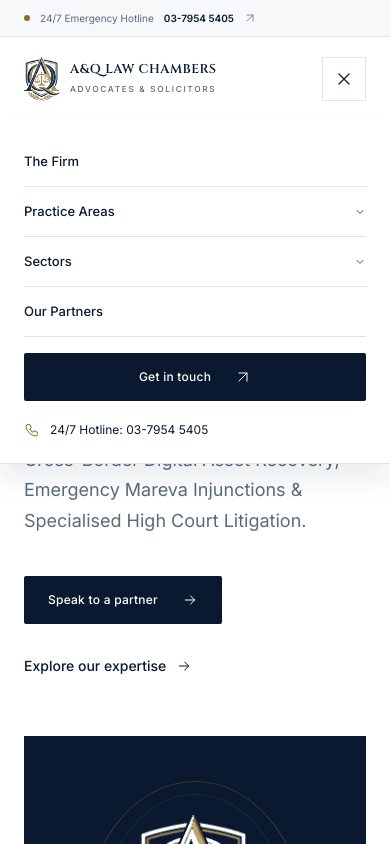
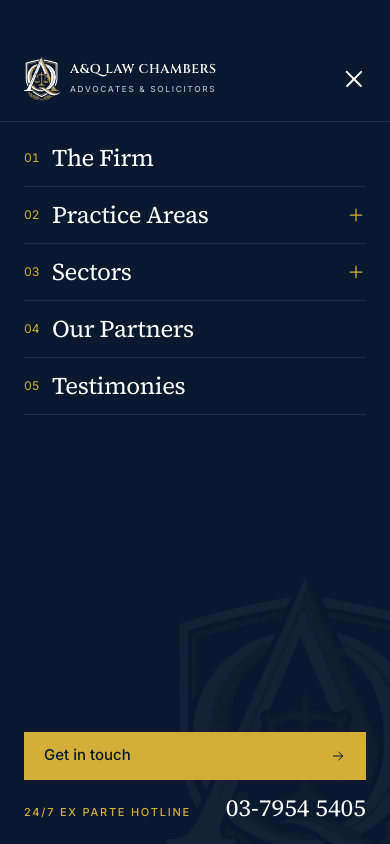
Before and after one commit to HaziqHaiqal/AQ-Law-Chambers, a Next.js app: page / in a window 390 px wide. Both pictures are taken after a click on the button "Open menu". Shown: the top 844 px of the page. Built offline with nearby package versions, Linux system fonts and the light colour scheme.

Commit message:
feat: implement mobile menu for responsive navigation and update footer contact details

```diff
--- a/src/app/globals.css
+++ b/src/app/globals.css
@@ -105,7 +105,6 @@ summary::-webkit-details-marker {
 .navigation-contact {
   margin-left: 4px;
 }
-.mobile-nav-hotline,
 .mobile-menu-trigger {
   display: none;
 }
@@ -274,7 +273,8 @@ summary::-webkit-details-marker {
   }
 }
 
-/* ---------- Responsive navigation ---------- */
+/* ---------- Responsive navigation ----------
+   Below 1200px the desktop navigation is replaced by the full-screen menu (mobile-menu.tsx). */
 @media (max-width: 1199px) {
   .mobile-menu-trigger {
     display: grid;
@@ -282,48 +282,107 @@ summary::-webkit-details-marker {
   .site-navigation {
     display: none;
   }
-  .site-navigation.is-open {
+}
+
+.mobile-menu {
+  visibility: hidden;
+  opacity: 0;
+  transition:
+    opacity 300ms ease,
+    visibility 0s linear 300ms;
+}
+.mobile-menu.is-open {
+  visibility: visible;
+  opacity: 1;
+  transition: opacity 300ms ease;
+}
+/* Hamburger: two lines (the lower one shorter) that rotate into an X. */
+.menu-toggle-icon {
+  position: relative;
   display: block;
+  width: 22px;
+  height: 14px;
+}
+.menu-toggle-icon > span {
   position: absolute;
-    top: 100%;
-    left: 0;
   right: 0;
-    max-height: calc(100dvh - 100px);
-    overflow-y: auto;
-    padding: 16px 24px 24px;
-    border-bottom: 1px solid var(--color-line);
-    background: #fff;
-    box-shadow: 0 16px 24px rgb(10 25 47 / 8%);
+  height: 1.5px;
+  border-radius: 2px;
+  background: currentColor;
+  transition:
+    top 250ms cubic-bezier(0.2, 0.7, 0.2, 1) 150ms,
+    width 250ms ease 150ms,
+    transform 250ms cubic-bezier(0.2, 0.7, 0.2, 1);
 }
-  .navigation-list {
-    display: block;
+.menu-toggle-icon > span:first-child {
+  top: 2px;
+  width: 22px;
 }
-  .navigation-list > li {
-    border-bottom: 1px solid var(--color-line);
+.menu-toggle-icon > span:last-child {
+  top: 10.5px;
+  width: 14px;
 }
-  .nav-link {
-    min-height: 49px;
-    font-size: 13px;
+.mobile-menu-trigger:hover .menu-toggle-icon > span:last-child {
+  width: 22px;
 }
-  .nav-dropdown-panel {
-    position: static;
-    width: auto;
-    border: 0;
-    padding: 12px 16px 16px;
-    box-shadow: none;
-    background: var(--color-mist);
+/* Open: lines meet in the middle first, then rotate. */
+.menu-toggle-icon.is-open > span {
+  top: 6.25px;
+  width: 22px;
+  transition:
+    top 250ms cubic-bezier(0.2, 0.7, 0.2, 1),
+    width 250ms ease,
+    transform 250ms cubic-bezier(0.2, 0.7, 0.2, 1) 200ms;
 }
-  .navigation-list > .navigation-contact {
-    margin: 16px 0 0;
-    border: 0;
+.menu-toggle-icon.is-open > span:first-child {
+  transform: rotate(45deg);
 }
-  .mobile-nav-hotline {
-    display: flex;
-    gap: 10px;
-    align-items: center;
-    margin-top: 20px;
-    font-size: 12px;
+.menu-toggle-icon.is-open > span:last-child {
+  transform: rotate(-45deg);
 }
+.site-header:has(.menu-toggle-icon.is-open) .mobile-menu-trigger {
+  color: #fff;
+}
+
+/* Compact row sizing so the whole menu fits one screen; tightened further on short phones. */
+.mobile-menu .menu-row {
+  min-height: 56px;
+  padding-block: 12px;
+}
+.mobile-menu .menu-label {
+  font-size: 1.5rem;
+}
+@media (max-height: 700px) {
+  .mobile-menu .menu-row {
+    min-height: 48px;
+    padding-block: 9px;
+  }
+  .mobile-menu .menu-label {
+    font-size: 1.3rem;
+  }
+}
+@media (max-height: 660px) {
+  .mobile-menu .menu-row {
+    min-height: 44px;
+    padding-block: 7px;
+  }
+  .mobile-menu .menu-label {
+    font-size: 1.2rem;
+  }
+}
+
+/* Items rise in one after another as the menu opens. */
+.mobile-menu .menu-item {
+  opacity: 0;
+  transform: translateY(16px);
+  transition:
+    opacity 450ms ease,
+    transform 600ms cubic-bezier(0.2, 0.7, 0.2, 1);
+}
+.mobile-menu.is-open .menu-item {
+  opacity: 1;
+  transform: none;
+  transition-delay: calc(120ms + var(--i, 0) * 60ms);
 }
 
 @media (max-width: 639px) {
--- a/src/components/footer.tsx
+++ b/src/components/footer.tsx
@@ -1,5 +1,5 @@
 import { firm } from "@/content/site";
-import { ArrowUpRight } from "./icons";
+import { ArrowUpRight, Phone } from "./icons";
 import { BrandMark, Container } from "./ui";
 
 const links = [
@@ -11,86 +11,82 @@ const links = [
   { label: "Contact", href: "#contact" },
 ];
 
-const headingClass = "text-xs font-medium uppercase tracking-[0.16em] text-gold-ink";
+const headingClass = "text-[11px] font-medium uppercase tracking-[0.16em] text-gold";
+const linkClass = "text-white/90 transition-colors hover:text-gold";
 
 export function Footer() {
   return (
-    <footer className="border-t border-line bg-mist">
-      <Container className="pt-16 sm:pt-20">
-        <div className="grid gap-12 sm:grid-cols-2 lg:grid-cols-[1.4fr_1fr_1fr_1fr] lg:gap-12">
-          <div className="sm:col-span-2 lg:col-span-1">
+    <footer className="bg-navy text-sm text-slate-light">
+      <Container>
+        <div className="grid gap-8 py-10 sm:grid-cols-2 sm:gap-10 lg:grid-cols-[1.3fr_1fr_1fr] lg:gap-14 lg:py-12">
+          {/* Brand and address */}
+          <div>
             <a href="#top" aria-label={`${firm.name} home`} className="inline-block">
-              <BrandMark />
+              <BrandMark light />
             </a>
-            <p className="mt-6 max-w-[260px] text-[15px] leading-[1.75] text-slate">
-              Clear thinking. Considered counsel. When it matters most.
-            </p>
+            <address className="mt-5 max-w-[17rem] not-italic leading-[1.7]">{firm.address.join(", ")}</address>
+            <a
+              href={firm.mapsUrl}
+              target="_blank"
+              rel="noreferrer"
+              className={`mt-2 inline-flex items-center gap-1.5 font-medium ${linkClass}`}
+            >
+              View location
+              <ArrowUpRight className="size-3.5 text-gold" />
+              <span className="sr-only"> (opens in a new tab)</span>
+            </a>
           </div>
 
-          <div>
+          {/* Site links — hidden on phones, where the menu already offers them. */}
+          <nav aria-label="Footer" className="hidden sm:block">
             <h3 className={headingClass}>Explore</h3>
-            <ul className="mt-5 grid gap-3 text-[15px]">
+            <ul className="mt-4 grid grid-cols-2 gap-x-6 gap-y-2.5">
               {links.map((link) => (
                 <li key={link.href}>
-                  <a href={link.href} className="transition-colors hover:text-gold-ink">
+                  <a href={link.href} className={linkClass}>
                     {link.label}
                   </a>
                 </li>
               ))}
             </ul>
-          </div>
+          </nav>
 
+          {/* Contact */}
           <div>
-            <h3 className={headingClass}>Our chambers</h3>
-            <address className="mt-5 text-[15px] not-italic leading-[1.75] text-slate">
-              {firm.address.map((line) => (
-                <span key={line} className="block">
-                  {line}
-                </span>
-              ))}
-            </address>
-            <a
-              href={firm.mapsUrl}
-              target="_blank"
-              rel="noreferrer"
-              className="mt-3 inline-flex items-center gap-2 text-sm font-medium transition-colors hover:text-gold-ink"
-            >
-              View location
-              <ArrowUpRight className="size-3.5 text-gold-ink" />
-              <span className="sr-only"> (opens in a new tab)</span>
-            </a>
-          </div>
-
-          <div>
-            <h3 className={headingClass}>Get in touch</h3>
-            <ul className="mt-5 grid gap-3 text-[15px]">
-              <li>
-                <a href={`tel:${firm.phoneTel}`} className="transition-colors hover:text-gold-ink">
-                  Tel: {firm.phone}
+            <h3 className={headingClass}>Contact</h3>
+            <dl className="mt-4 grid grid-cols-[2.75rem_minmax(0,1fr)] gap-x-3 gap-y-2.5">
+              <dt>Tel</dt>
+              <dd>
+                <a href={`tel:${firm.phoneTel}`} className={linkClass}>
+                  {firm.phone}
                 </a>
-              </li>
-              <li className="text-slate">Fax: {firm.fax}</li>
-              <li>
-                <a href={`mailto:${firm.email}`} className="break-all transition-colors hover:text-gold-ink">
+              </dd>
+              <dt>Fax</dt>
+              <dd className="text-white/90">{firm.fax}</dd>
+              <dt>Email</dt>
+              <dd className="break-words">
+                <a href={`mailto:${firm.email}`} className={linkClass}>
                   {firm.email}
                 </a>
-              </li>
-              <li className="text-sm text-slate">24/7 Ex Parte Injunction Hotline</li>
-            </ul>
+              </dd>
+            </dl>
+            <a
+              href={`tel:${firm.hotlineTel}`}
+              className="mt-5 inline-flex items-center gap-2.5 font-medium text-gold transition-colors hover:text-white"
+            >
+              <Phone className="size-4" />
+              24/7 Ex Parte Hotline · {firm.hotline}
+            </a>
           </div>
         </div>
 
-        {/* Bottom-right is left clear for the floating back-to-top button. */}
-        <div className="mt-14 border-t border-line pb-24 pt-6 sm:pb-14">
-          <div className="grid max-w-3xl gap-2 text-[13px] leading-[1.7] text-slate">
-            <p>
-              © {new Date().getFullYear()} A&amp;Q Law Chambers (Advocates &amp; Solicitors). All rights reserved.
-            </p>
-            <p>
-              The information on this website is for general purposes only and does not constitute legal advice. No
-              lawyer–client relationship is created by accessing this website or contacting the firm through it.
-            </p>
-          </div>
+        {/* Legal. Right padding keeps the text clear of the floating back-to-top button. */}
+        <div className="grid gap-1.5 border-t border-white/10 py-5 pr-16 text-xs leading-[1.7] text-slate-light/80 sm:pr-20 lg:grid-cols-[auto_minmax(0,42rem)] lg:justify-between lg:gap-12">
+          <p>© {new Date().getFullYear()} A&amp;Q Law Chambers (Advocates &amp; Solicitors). All rights reserved.</p>
+          <p>
+            The information on this website is for general purposes only and does not constitute legal advice. No
+            lawyer–client relationship is created by accessing this website or contacting the firm through it.
+          </p>
         </div>
       </Container>
     </footer>
--- a/src/components/header.tsx
+++ b/src/components/header.tsx
@@ -2,7 +2,8 @@
 
 import { useEffect, useRef, useState } from "react";
 import { firm, nav, practiceAreas, sectors } from "@/content/site";
-import { ArrowUpRight, ChevronDown, Close, Menu, Phone } from "./icons";
+import { ArrowUpRight, ChevronDown } from "./icons";
+import { MobileMenu } from "./mobile-menu";
 import { BrandMark, Container, buttonStyles } from "./ui";
 
 const menus = [
@@ -21,12 +22,16 @@ const menus = [
 export function Header() {
   const [open, setOpen] = useState(false);
   const [activeMenu, setActiveMenu] = useState<string | null>(null);
+  // Where the header ends on screen; the open menu starts just below it.
+  const [menuOffset, setMenuOffset] = useState(0);
   const header = useRef<HTMLElement>(null);
+  const mobileMenu = useRef<HTMLDivElement>(null);
   const mobileTrigger = useRef<HTMLButtonElement>(null);
 
   useEffect(() => {
     const onPointer = (event: PointerEvent) => {
-      if (!header.current?.contains(event.target as Node)) {
+      const target = event.target as Node;
+      if (!header.current?.contains(target) && !mobileMenu.current?.contains(target)) {
         setOpen(false);
         setActiveMenu(null);
       }
@@ -57,6 +62,14 @@ export function Header() {
       document.removeEventListener("keydown", onKey);
     };
   }, [open, activeMenu]);
+
+  // Stop the page scrolling behind the open mobile menu.
+  useEffect(() => {
+    document.documentElement.style.overflow = open ? "hidden" : "";
+    return () => {
+      document.documentElement.style.overflow = "";
+    };
+  }, [open]);
 
   function closeNavigation() {
     setOpen(false);
@@ -89,7 +102,9 @@ export function Header() {
       </div>
       <header
         ref={header}
-        className="site-header sticky top-0 z-50 border-b border-line bg-white/95 backdrop-blur-xl"
+        className={`site-header sticky top-0 border-b backdrop-blur-xl transition-colors duration-300 ${
+          open ? "z-[70] border-white/10 bg-navy" : "z-50 border-line bg-white/95"
+        }`}
       >
         <Container className="flex h-[84px] items-center justify-between gap-6">
           <a
@@ -98,12 +113,12 @@ export function Header() {
             className="shrink-0"
             onClick={closeNavigation}
           >
-            <BrandMark />
+            <BrandMark light={open} />
           </a>
           <nav
             id="primary-navigation"
             aria-label="Primary"
-            className={`site-navigation ${open ? "is-open" : ""}`}
+            className="site-navigation"
           >
             <ul className="navigation-list">
               <li>
@@ -186,27 +201,30 @@ export function Header() {
                 </a>
               </li>
             </ul>
-            <a href={`tel:${firm.hotlineTel}`} className="mobile-nav-hotline">
-              <Phone className="size-4 text-gold-ink" />
-              24/7 Hotline: {firm.hotline}
-            </a>
           </nav>
           <button
             ref={mobileTrigger}
+            id="mobile-menu-toggle"
             type="button"
-            className="mobile-menu-trigger grid size-11 place-items-center border border-line"
-            aria-label={open ? "Close navigation" : "Open navigation"}
+            className="mobile-menu-trigger -mr-2.5 size-11 place-items-center"
+            aria-label={open ? "Close menu" : "Open menu"}
             aria-expanded={open}
-            aria-controls="primary-navigation"
+            aria-controls="mobile-menu"
             onClick={() => {
+              if (!open) setMenuOffset(Math.max(0, header.current?.getBoundingClientRect().bottom ?? 0));
               setOpen(!open);
               setActiveMenu(null);
             }}
           >
-            {open ? <Close className="size-5" /> : <Menu className="size-5" />}
+            {/* Two lines that rotate into an X when the menu opens. */}
+            <span aria-hidden="true" className={`menu-toggle-icon ${open ? "is-open" : ""}`}>
+              <span />
+              <span />
+            </span>
           </button>
         </Container>
       </header>
+      <MobileMenu ref={mobileMenu} open={open} offsetTop={menuOffset} onClose={closeNavigation} />
     </>
   );
 }
--- a/src/components/hero.tsx
+++ b/src/components/hero.tsx
@@ -37,14 +37,18 @@ export function Hero() {
               <Fragment key={li}>
                 {li > 0 && <br />}
                 {line.map((word, wi) => {
-                  const position = headline.slice(0, li).reduce((n, l) => n + l.length, 0) + wi;
+                  const position =
+                    headline.slice(0, li).reduce((n, l) => n + l.length, 0) +
+                    wi;
                   const delay = 120 + position * 70;
                   return (
                     <Fragment key={word.text}>
                       {wi > 0 && " "}
                       <span className="word-mask whitespace-nowrap">
                         <span
-                          className={word.em ? "italic text-gold-ink" : undefined}
+                          className={
+                            word.em ? "italic text-gold-ink" : undefined
+                          }
                           style={{ animationDelay: `${delay}ms` }}
                         >
                           {word.text}
@@ -57,8 +61,8 @@ export function Hero() {
             ))}
           </h1>
           <p className="mt-7 max-w-[32rem] text-lg leading-[1.7] text-slate">
-            Cross-Border Digital Asset Recovery, Emergency Mareva Injunctions
-            &amp; Specialised High Court Litigation.
+            Specialised in cross-border asset recovery, emergency asset
+            freezing, and complex commercial litigation.
           </p>
           <div className="mt-10 flex flex-wrap items-center gap-x-8 gap-y-5">
             <a href="#contact" className={buttonStyles.primary}>
@@ -78,7 +82,11 @@ export function Hero() {
         <div className="hero-art relative isolate flex min-h-[500px] flex-col overflow-hidden bg-navy text-white lg:min-h-[560px]">
           <div className="hero-arch" aria-hidden="true" />
           <div className="flex flex-1 flex-col items-center justify-center px-8 pb-6 pt-12">
-            <Crest light preload className="w-[118px] sm:w-[140px] lg:w-[156px]" />
+            <Crest
+              light
+              preload
+              className="w-[118px] sm:w-[140px] lg:w-[156px]"
+            />
             <p className="mt-6 font-display text-lg font-semibold tracking-[0.06em] sm:text-xl">
               A&amp;Q LAW CHAMBERS
             </p>
@@ -111,7 +119,10 @@ export function Hero() {
 
       {/* Capability ticker */}
       <div className="border-y border-line">
-        <div className="ticker overflow-hidden py-5" aria-label="Key capabilities">
+        <div
+          className="ticker overflow-hidden py-5"
+          aria-label="Key capabilities"
+        >
           <ul className="ticker-track">
             {[0, 1].map((copy) =>
               capabilities.map((c) => (
@@ -121,7 +132,10 @@ export function Hero() {
                   className="flex shrink-0 items-center gap-8 pr-8 font-serif text-xl italic text-slate sm:text-[1.35rem]"
                 >
                   {c}
-                  <span aria-hidden="true" className="size-1.5 rotate-45 bg-gold" />
+                  <span
+                    aria-hidden="true"
+                    className="size-1.5 rotate-45 bg-gold"
+                  />
                 </li>
               )),
             )}
--- /dev/null
+++ b/src/components/mobile-menu.tsx
@@ -0,0 +1,157 @@
+"use client";
+
+import { useState, type CSSProperties, type KeyboardEvent, type Ref } from "react";
+import { firm, practiceAreas, sectors } from "@/content/site";
+import { ArrowRight, Plus } from "./icons";
+import { Container, Crest } from "./ui";
+
+type Item = { label: string; href: string; children?: readonly { id: string; short: string }[] };
+
+const items: Item[] = [
+  { label: "The Firm", href: "#firm" },
+  { label: "Practice Areas", href: "#practice", children: practiceAreas },
+  { label: "Sectors", href: "#sectors", children: sectors },
+  { label: "Our Partners", href: "#partners" },
+  { label: "Testimonies", href: "#testimonials" },
+];
+
+/**
+ * Full-screen navy menu for screens below 1200px.
+ * Sized to fit a single screen (no scrolling), even with a sub-list open.
+ */
+export function MobileMenu({
+  open,
+  offsetTop,
+  onClose,
+  ref,
+}: {
+  open: boolean;
+  /** Where the site header ends on screen; the menu content starts below it. */
+  offsetTop: number;
+  onClose: () => void;
+  ref: Ref<HTMLDivElement>;
+}) {
+  const [expanded, setExpanded] = useState<string | null>(null);
+  function close() {
+    setExpanded(null);
+    onClose();
+  }
+
+  // Keep keyboard focus within the menu and its toggle button (which stays in the header above).
+  function trapFocus(event: KeyboardEvent<HTMLDivElement>) {
+    if (event.key !== "Tab" || event.shiftKey) return;
+    const focusable = event.currentTarget.querySelectorAll<HTMLElement>("a[href], button");
+    if (document.activeElement === focusable[focusable.length - 1]) {
+      event.preventDefault();
+      document.getElementById("mobile-menu-toggle")?.focus();
+    }
+  }
+
+  return (
+    <div
+      ref={ref}
+      id="mobile-menu"
+      role="dialog"
+      aria-modal="true"
+      aria-label="Menu"
+      inert={!open}
+      onKeyDown={trapFocus}
+      style={{ paddingTop: offsetTop }}
+      className={`mobile-menu fixed inset-0 z-[60] flex flex-col overflow-hidden bg-navy text-white xl:hidden ${open ? "is-open" : ""}`}
+    >
+      <Crest light className="pointer-events-none absolute -bottom-20 -right-16 w-72 opacity-[0.04]" />
+
+
+      <nav aria-label="Mobile" className="relative flex min-h-0 flex-1 flex-col">
+        <Container className="menu-body flex flex-1 flex-col pb-6 pt-2">
+          <ul>
+            {items.map((item, index) => {
+              const isExpanded = expanded === item.label;
+              const label = (
+                <>
+                  <span className="w-7 shrink-0 text-xs tabular-nums text-gold">0{index + 1}</span>
+                  <span className="menu-label flex-1 font-serif leading-tight tracking-[-0.02em]">{item.label}</span>
+                </>
+              );
+              return (
+                <li
+                  key={item.label}
+                  className="menu-item border-b border-white/10"
+                  style={{ "--i": index } as CSSProperties}
+                >
+                  {item.children ? (
+                    <>
+                      <button
+                        type="button"
+                        aria-expanded={isExpanded}
+                        aria-controls={`mobile-${item.href.slice(1)}`}
+                        onClick={() => setExpanded(isExpanded ? null : item.label)}
+                        className={`menu-row flex w-full items-center text-left transition-colors ${isExpanded ? "text-gold" : "hover:text-gold"}`}
+                      >
+                        {label}
+                        <Plus
+                          className={`size-5 shrink-0 text-gold transition-transform duration-300 ${isExpanded ? "rotate-45" : ""}`}
+                        />
+                      </button>
+                      <div
+                        id={`mobile-${item.href.slice(1)}`}
+                        className={`grid transition-[grid-template-rows] duration-300 ease-out ${isExpanded ? "grid-rows-[1fr]" : "grid-rows-[0fr]"}`}
+                      >
+                        <ul className="grid min-h-0 grid-cols-2 gap-x-4 overflow-hidden pl-7">
+                          {item.children.map((child) => (
+                            <li key={child.id}>
+                              <a
+                                href={`#${child.id}`}
+                                onClick={close}
+                                className="block py-1.5 text-[15px] leading-snug text-slate-light transition-colors hover:text-white"
+                              >
+                                {child.short}
+                              </a>
+                            </li>
+                          ))}
+                          <li>
+                            <a
+                              href={item.href}
+                              onClick={close}
+                              className="inline-flex items-center gap-1.5 py-1.5 text-[15px] font-medium text-gold"
+                            >
+                              View all
+                              <ArrowRight className="size-3.5" />
+                            </a>
+                          </li>
+                          <li aria-hidden="true" className="col-span-2 h-3" />
+                        </ul>
+                      </div>
+                    </>
+                  ) : (
+                    <a href={item.href} onClick={close} className="menu-row flex items-center transition-colors hover:text-gold">
+                      {label}
+                    </a>
+                  )}
+                </li>
+              );
+            })}
+          </ul>
+
+          <div className="menu-item mt-auto pt-5" style={{ "--i": items.length } as CSSProperties}>
+            <a
+              href="#contact"
+              onClick={close}
+              className="group flex min-h-12 items-center justify-between bg-gold px-5 text-[15px] font-medium text-navy transition-colors hover:bg-white"
+            >
+              Get in touch
+              <ArrowRight className="size-4 transition-transform group-hover:translate-x-0.5" />
+            </a>
+            <a
+              href={`tel:${firm.hotlineTel}`}
+              className="mt-4 flex items-baseline justify-between gap-4 transition-colors hover:text-gold"
+            >
+              <span className="text-[11px] font-medium uppercase tracking-[0.16em] text-gold">24/7 Ex Parte Hotline</span>
+              <span className="font-serif text-2xl leading-none">{firm.hotline}</span>
+            </a>
+          </div>
+        </Container>
+      </nav>
+    </div>
+  );
+}
--- a/src/content/site.ts
+++ b/src/content/site.ts
@@ -179,7 +179,7 @@ export const teamMembers = [
     name: "Mike Kelvin Frederick",
     contactName: "Mike Kelvin",
     initials: "MK",
-    role: "Senior Partner",
+    role: "Junior Partner",
   },
   {
     name: "Sheikh Shabil bin Shahrin",
```
Lines whose indentation alone changed are shown as unchanged.
